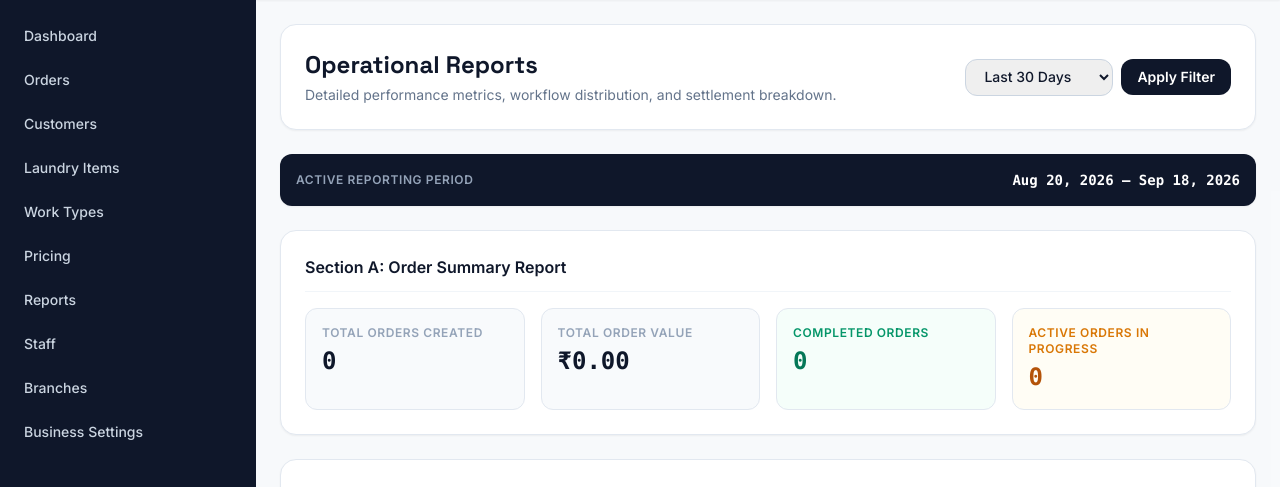
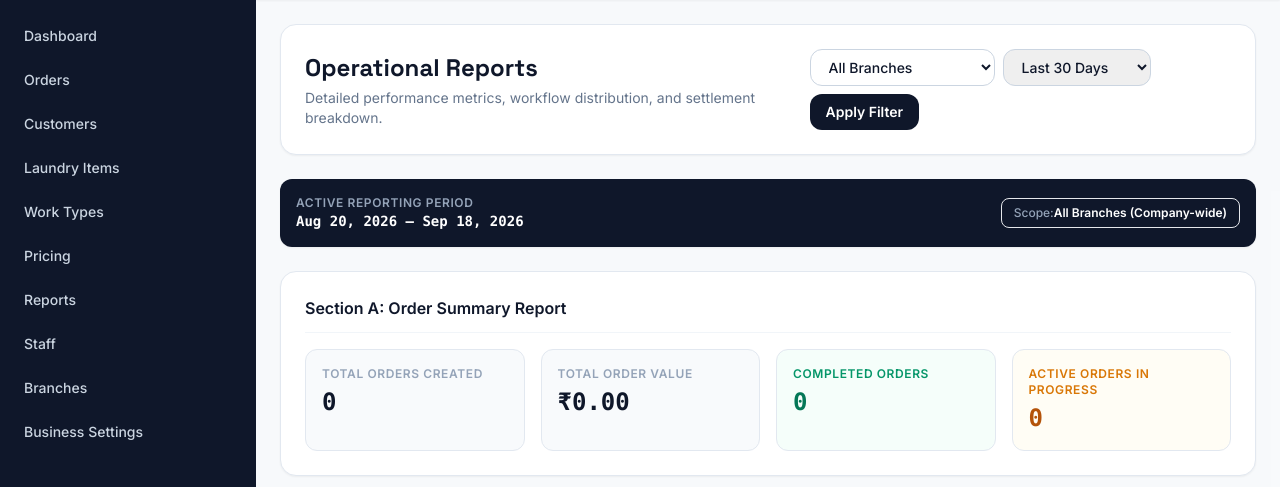
Before and after one commit to mfaizalf72/WhiteWash_Laundry, a PHP site: page /reports in a window 1280 px wide. Shown: the part 64-551 px from the top of the page. Run offline with PHP 8.4, Linux system fonts and the light colour scheme; the visitor is signed in with stand-in values (Sample User, id 1); data comes from the database, SQL or seed files in the repository; tables that the repository leaves empty or names only in its code hold one stand-in row (values such as "Sample post").

Commit message:
Fix report branch isolation and filtering

```diff
--- a/app/Controllers/ReportController.php
+++ b/app/Controllers/ReportController.php
@@ -5,9 +5,14 @@ namespace Faizal\LaundryLms\Controllers;
 
 use Faizal\LaundryLms\Core\Router;
 use Faizal\LaundryLms\Models\Report;
+use Faizal\LaundryLms\Models\Branch;
+use Faizal\LaundryLms\Models\User;
 
 class ReportController {
     public function index(): void {
+        $userRole = (string)($_SESSION['user_role'] ?? '');
+        $userId   = (int)($_SESSION['user_id'] ?? 0);
+
         $filter      = trim($_GET['filter'] ?? 'last_30_days');
         $customStart = trim($_GET['start_date'] ?? '');
         $customEnd   = trim($_GET['end_date'] ?? '');
@@ -19,16 +24,59 @@ class ReportController {
             $range = Report::getDateRange('last_30_days');
         }
 
-        $kpis      = Report::getKpis($range['start'], $range['end']);
-        $statusSum = Report::getStatusSummary($range['start'], $range['end']);
-        $workload  = Report::getOperationalWorkload();
+        $selectedBranchId = null;
+        $branches         = [];
+        $currentBranch    = null;
+
+        if ($userRole === 'staff') {
+            $staffBranchId = (int)($_SESSION['user_branch_id'] ?? 0);
+            if ($staffBranchId <= 0 && $userId > 0) {
+                $user = User::find($userId);
+                $staffBranchId = (int)($user['branch_id'] ?? 0);
+                $_SESSION['user_branch_id'] = $staffBranchId;
+            }
+
+            if ($staffBranchId <= 0) {
+                $_SESSION['error'] = "You are not assigned to an active branch. Please contact an administrator.";
+                Router::redirect('/staff/dashboard');
+                return;
+            }
+
+            // Strictly lock staff to their assigned branch - cannot be overridden by GET parameters
+            $selectedBranchId = $staffBranchId;
+            $currentBranch    = Branch::find($staffBranchId);
+            $branches         = [];
+            $layout           = 'staff';
+        } else {
+            // Admin: can filter by GET branch_id if provided
+            $rawBranch = (int)($_GET['branch_id'] ?? 0);
+            if ($rawBranch > 0) {
+                $found = Branch::find($rawBranch);
+                if ($found) {
+                    $selectedBranchId = $rawBranch;
+                    $currentBranch    = $found;
+                } else {
+                    $_SESSION['error'] = "Selected branch not found.";
+                }
+            }
+            $branches = Branch::allActive();
+            $layout   = 'admin';
+        }
+
+        $kpis      = Report::getKpis($range['start'], $range['end'], $selectedBranchId);
+        $statusSum = Report::getStatusSummary($range['start'], $range['end'], $selectedBranchId);
+        $workload  = Report::getOperationalWorkload($selectedBranchId);
 
         Router::view('admin/reports', [
-            'title'     => 'Operational Reports - Launder',
-            'range'     => $range,
-            'kpis'      => $kpis,
-            'statusSum' => $statusSum,
-            'workload'  => $workload
-        ], 'admin');
+            'title'            => 'Operational Reports - Launder',
+            'range'            => $range,
+            'kpis'             => $kpis,
+            'statusSum'        => $statusSum,
+            'workload'         => $workload,
+            'userRole'         => $userRole,
+            'branches'         => $branches,
+            'selectedBranchId' => $selectedBranchId,
+            'currentBranch'    => $currentBranch
+        ], $layout);
     }
 }
--- a/views/pages/admin/reports.php
+++ b/views/pages/admin/reports.php
@@ -9,6 +9,22 @@
         </div>
         <div>
             <form action="/laundry-lms/reports" method="GET" class="flex flex-wrap items-center gap-2">
+                <?php if (($userRole ?? '') === 'admin'): ?>
+                    <select name="branch_id" onchange="this.form.submit()" class="px-3.5 py-2 rounded-xl border border-slate-300 text-sm font-medium focus:ring-2 focus:ring-slate-900 bg-white">
+                        <option value="">All Branches</option>
+                        <?php foreach ($branches ?? [] as $b): ?>
+                            <option value="<?= (int)$b['id'] ?>" <?= ((int)($selectedBranchId ?? 0) === (int)$b['id']) ? 'selected' : '' ?>>
+                                <?= htmlspecialchars($b['name']) ?> (<?= htmlspecialchars($b['code']) ?>)
+                            </option>
+                        <?php endforeach; ?>
+                    </select>
+                <?php elseif (($userRole ?? '') === 'staff' && !empty($currentBranch)): ?>
+                    <div class="px-3.5 py-2 bg-blue-50 border border-blue-200 text-blue-800 text-xs font-semibold rounded-xl flex items-center gap-1.5">
+                        <svg class="w-4 h-4 text-blue-600" fill="none" stroke="currentColor" viewBox="0 0 24 24"><path stroke-linecap="round" stroke-linejoin="round" stroke-width="2" d="M19 21V5a2 2 0 00-2-2H7a2 2 0 00-2 2v16m14 0h2m-2 0h-5m-9 0H3m2 0h5M9 7h1m-1 4h1m4-4h1m-1 4h1m-5 10v-5a1 1 0 011-1h2a1 1 0 011 1v5m-4 0h4"></path></svg>
+                        <span>Branch: <?= htmlspecialchars($currentBranch['name']) ?> (<?= htmlspecialchars($currentBranch['code']) ?>)</span>
+                    </div>
+                <?php endif; ?>
+
                 <select name="filter" id="rep_filter" onchange="toggleCustomDates('rep')" class="px-3.5 py-2 rounded-xl border border-slate-300 text-sm font-medium focus:ring-2 focus:ring-slate-900">
                     <option value="today" <?= ($range['filter'] === 'today') ? 'selected' : '' ?>>Today</option>
                     <option value="last_7_days" <?= ($range['filter'] === 'last_7_days') ? 'selected' : '' ?>>Last 7 Days</option>
@@ -28,10 +44,22 @@
     </div>
 
     <!-- Active Reporting Date Range Badge -->
-    <div class="bg-slate-900 text-white p-4 rounded-xl flex items-center justify-between shadow-sm">
-        <div class="text-xs uppercase tracking-wider font-semibold text-slate-400">Active Reporting Period</div>
-        <div class="font-mono font-bold text-sm">
-            <?= htmlspecialchars(date('M d, Y', strtotime($range['start_date']))) ?> — <?= htmlspecialchars(date('M d, Y', strtotime($range['end_date']))) ?>
+    <div class="bg-slate-900 text-white p-4 rounded-xl flex flex-col sm:flex-row items-start sm:items-center justify-between gap-2 shadow-sm">
+        <div>
+            <div class="text-xs uppercase tracking-wider font-semibold text-slate-400">Active Reporting Period</div>
+            <div class="font-mono font-bold text-sm">
+                <?= htmlspecialchars(date('M d, Y', strtotime($range['start_date']))) ?> — <?= htmlspecialchars(date('M d, Y', strtotime($range['end_date']))) ?>
+            </div>
+        </div>
+        <div class="text-xs bg-slate-800 border border-slate-700 px-3 py-1.5 rounded-lg text-slate-300 flex items-center gap-1.5">
+            <span class="text-slate-400 font-medium">Scope:</span>
+            <strong class="text-white font-semibold">
+                <?php if (!empty($currentBranch)): ?>
+                    <?= htmlspecialchars($currentBranch['name']) ?> (<?= htmlspecialchars($currentBranch['code']) ?>)
+                <?php else: ?>
+                    All Branches (Company-wide)
+                <?php endif; ?>
+            </strong>
         </div>
     </div>
 
```
